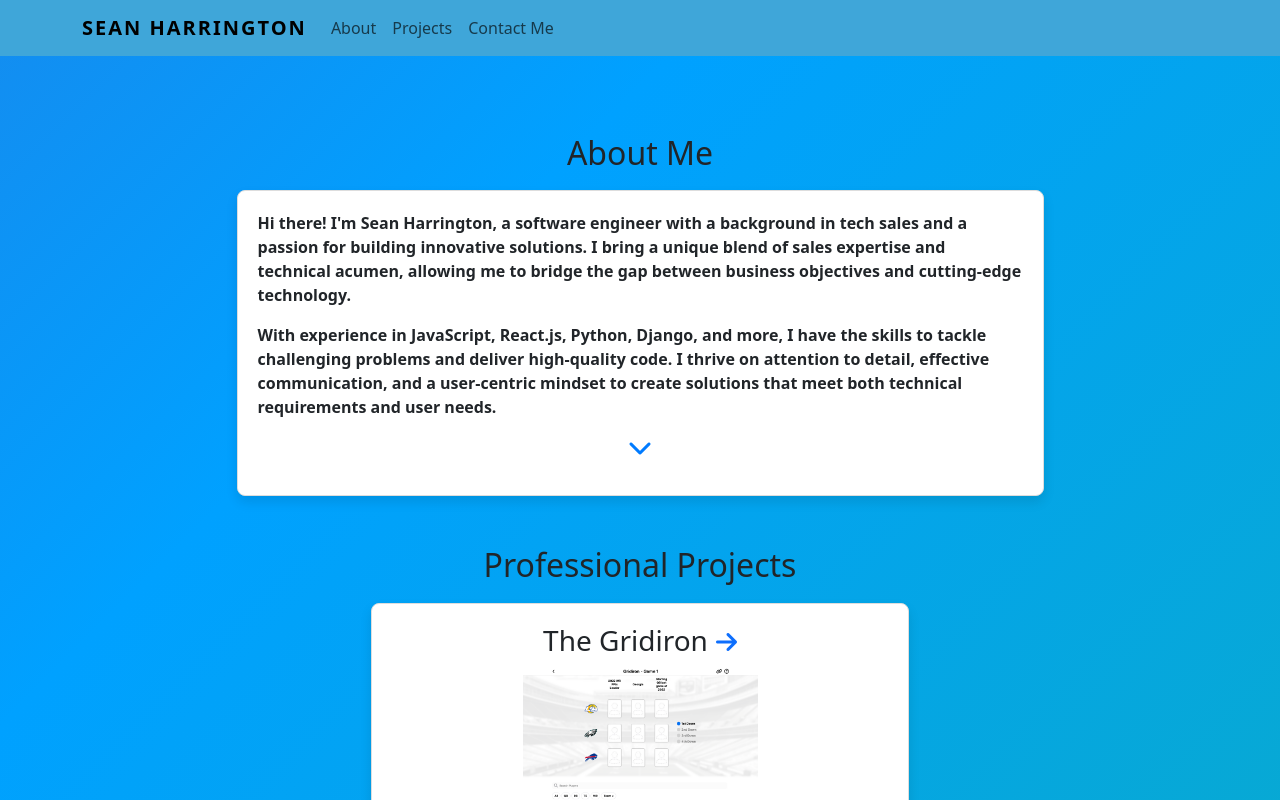
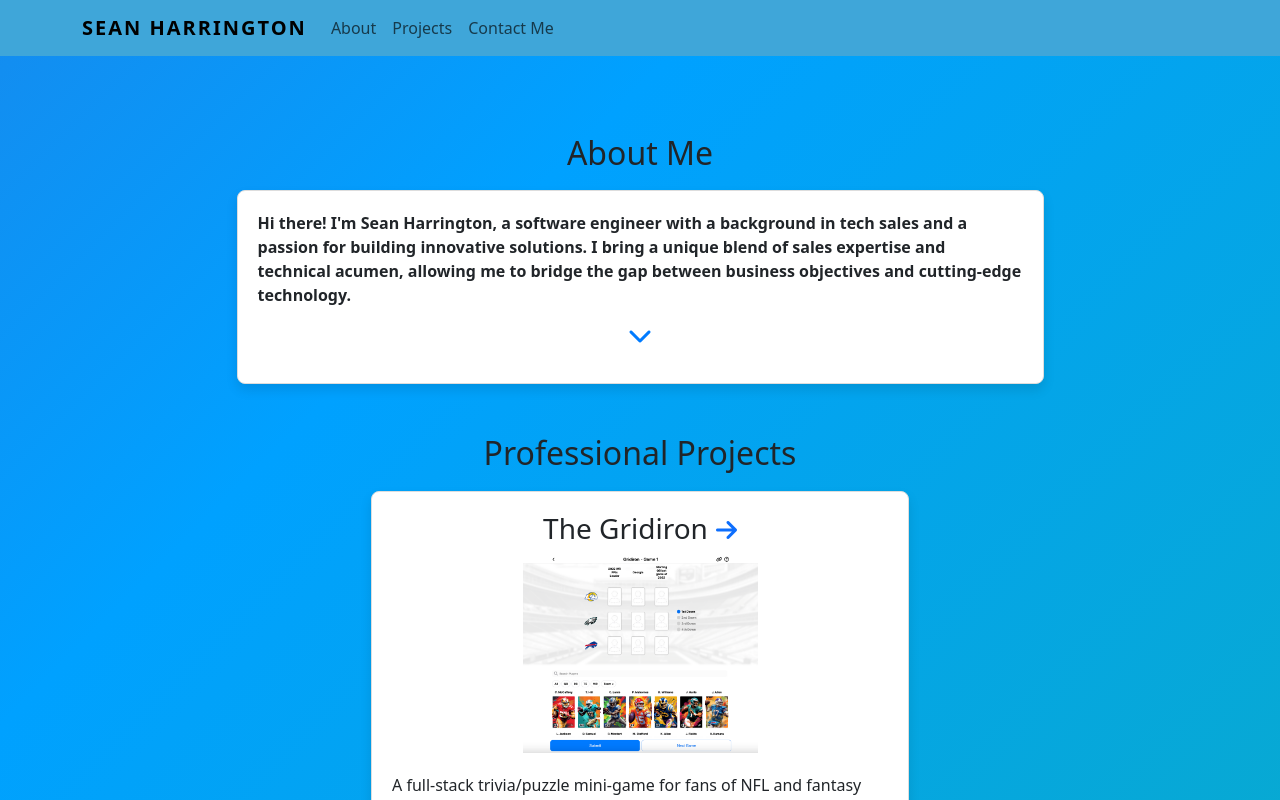
Before and after one commit to seanh101/portfolio, a React (Create React App) app: page / in a window 1280 px wide. Shown: the top 800 px of the page. Built offline with nearby package versions, Linux system fonts and the light colour scheme; a small style sheet from the web is missing.

Commit message:
smaller unexpanded about section

```diff
--- a/src/components/HomePage/About.js
+++ b/src/components/HomePage/About.js
@@ -48,9 +48,6 @@ function About() {
           <p>
               <p>
           Hi there! I'm Sean Harrington, a software engineer with a background in tech sales and a passion for building innovative solutions. I bring a unique blend of sales expertise and technical acumen, allowing me to bridge the gap between business objectives and cutting-edge technology.
-        </p>
-        <p>
-          With experience in JavaScript, React.js, Python, Django, and more, I have the skills to tackle challenging problems and deliver high-quality code. I thrive on attention to detail, effective communication, and a user-centric mindset to create solutions that meet both technical requirements and user needs.
         </p>
         <div className="toggle-button" onClick={toggleFullAbout}>
               <i className="fas fa-chevron-down"></i> {/* Downward arrow for 'Show More' */}
```
